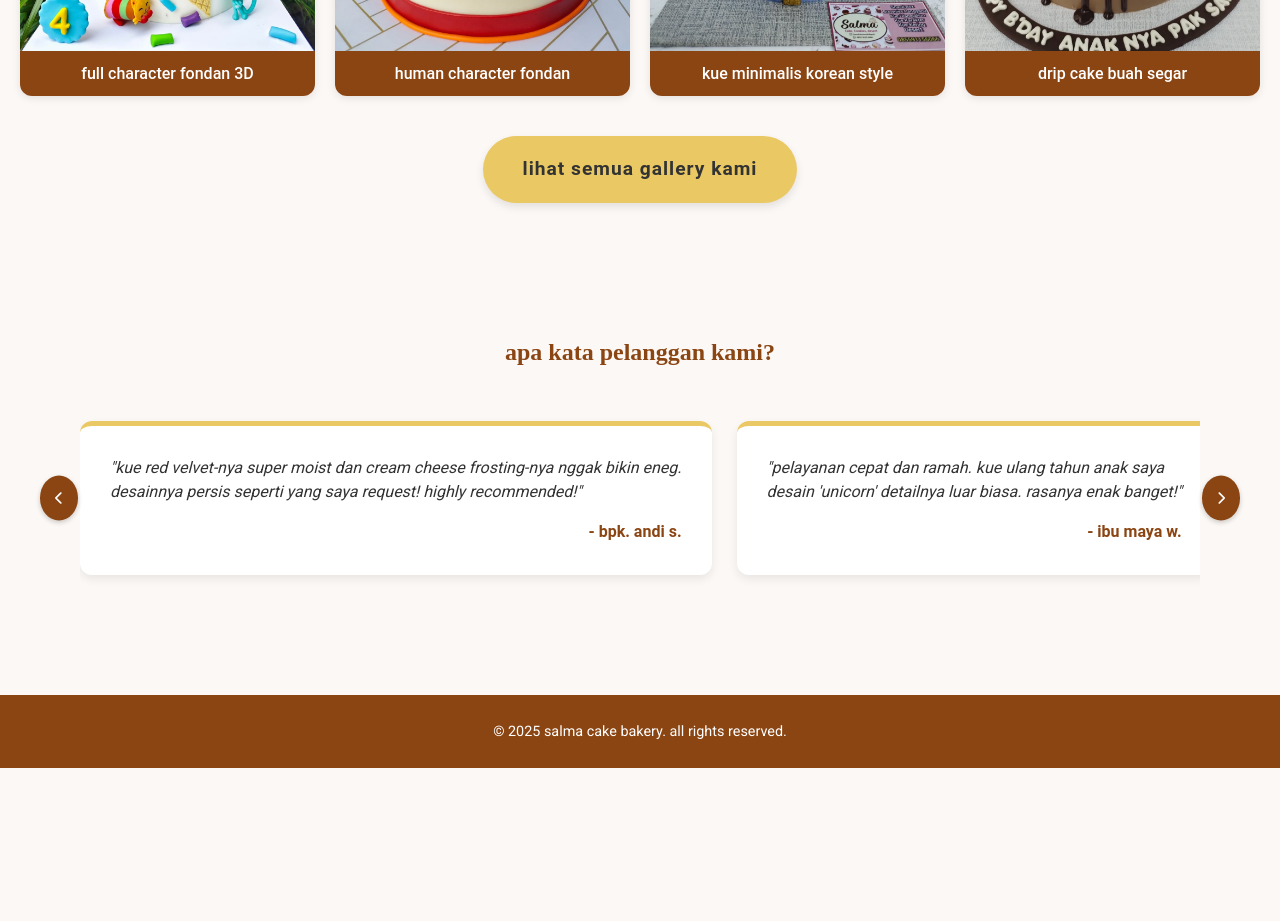
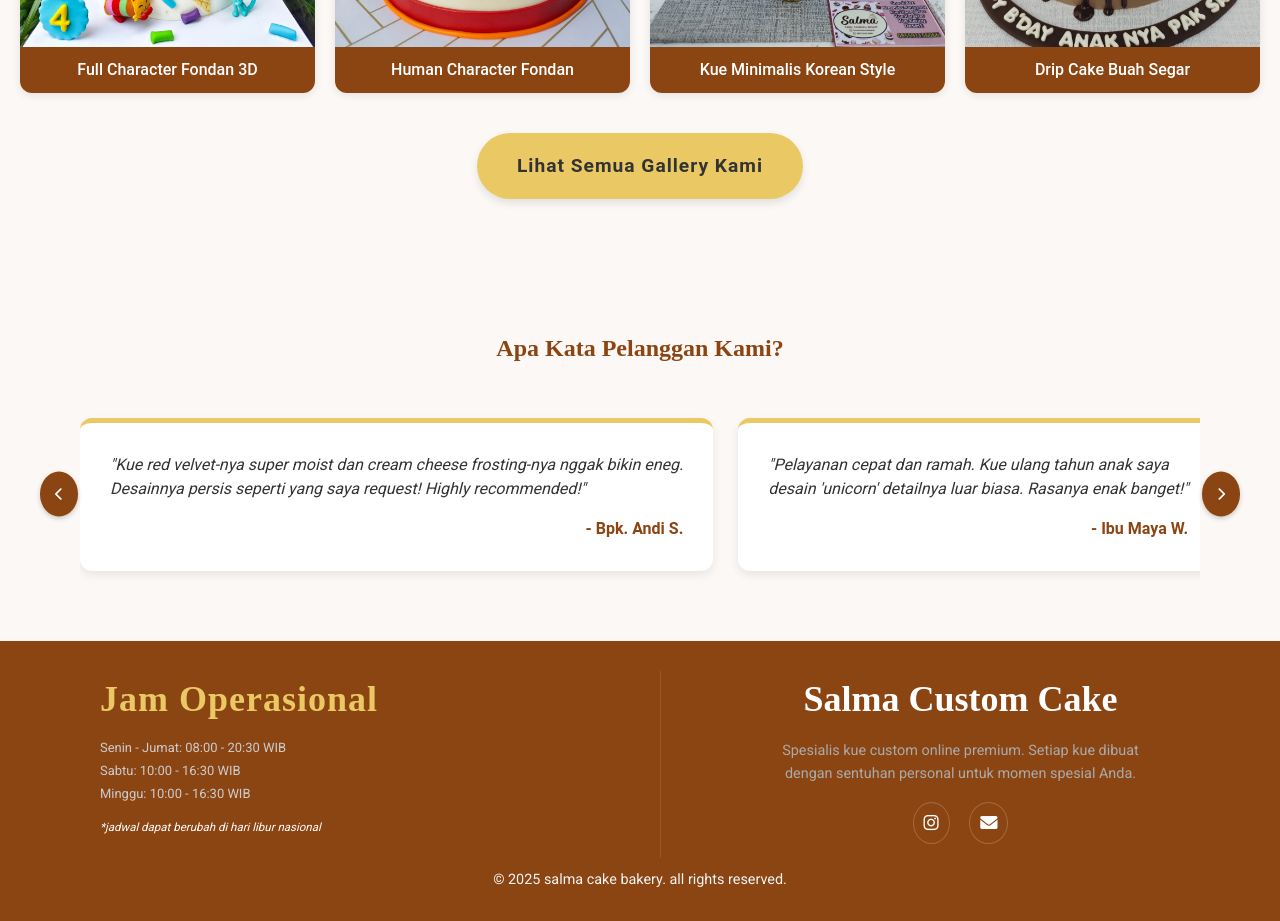
Before and after one commit to ribhawisono/scoobyboo, a plain HTML site: page index.html in a window 1280 px wide. Shown: the part 1240-2161 px from the top of the page. Before the commit the page ends 2008 px from the top, so only its background shows below. Drawn offline with Linux system fonts and the light colour scheme; files whose address does not match are found by name; a web font is replaced by a local one.

Commit message:
footer homepage

```diff
--- a/css/style.css
+++ b/css/style.css
@@ -7,6 +7,7 @@
     --text-light: #ffffff;
     --bg-light: #FBF8F5; /* Background sangat terang */
     --bg-card: #ffffff;
+    --bg-dark: #8B4513;
     --font-serif: 'Playfair Display', serif;
     --font-sans: 'Roboto', sans-serif;
     --border-radius-main: 12px;
@@ -76,6 +77,8 @@ header {
 nav a {
     margin-left: 25px;
     padding: 10px 18px;
+    /* PERBAIKAN FONT NAVBAR DITAMBAHKAN KEMBALI */
+    font-family: var(--font-sans);
     font-weight: 500;
     border-radius: var(--border-radius-main);
     transition: background-color var(--transition-speed), color var(--transition-speed);
@@ -103,13 +106,109 @@ nav a.active:not(.cta-button) {
 
 /* 4. FOOTER */
 footer {
-    text-align: center;
-    padding: 25px;
-    background-color: var(--primary-color);
+    padding: 30px 20px;
+    background-color: var(--bg-dark); /* Latar belakang gelap */
     color: var(--text-light);
     font-size: 0.9em;
-    margin-top: 50px;
+    margin-top: 0;
 }
+
+.footer-grid {
+    display: grid;
+    grid-template-columns: 2fr 2fr; /* Kolom 1: Jam, Kolom 2: Logo */
+    max-width: 1300px;
+    margin: 0 auto;
+    gap: 40px;
+    align-items: start;
+    text-align: left;
+}
+
+.footer-grid h3 {
+    font-family: var(--font-serif);
+    font-size: 2.5em;
+    font-weight: 700;
+    text-transform: none;
+    color: var(--secondary-color); /* Judul menggunakan warna aksen */
+    margin-bottom: 10px;
+    margin-left: 80px;
+    letter-spacing: 1px;
+}
+
+/* Kolom Jam Kerja */
+.working-hours p {
+    margin-left: 80px;
+    margin-bottom: 5px;
+    font-size: 0.9em;
+    line-height: 1.4;
+    color: #ccc;
+}
+
+.note-disclaimer {
+    display: block;
+    margin-left: 80px;
+    margin-top: 15px;
+    color: #fdfdfd;
+    font-size: 0.8em;
+}
+
+/* Kolom Socmed (Logo & Deskripsi) */
+.footer-socmed {
+    display: flex;
+    flex-direction: column;
+    align-items: center;
+    text-align: center;
+    padding: 0 40px;
+    border-left: 1px solid rgba(255, 255, 255, 0.1);
+}
+
+.footer-logo {
+    font-family: var(--font-serif);
+    font-size: 2.5em;
+    font-weight: 700;
+    color: var(--text-light);
+    transition: color var(--transition-speed);
+    margin-bottom: 10px;
+}
+
+.footer-logo:hover {
+    color: var(--secondary-color);
+}
+
+.footer-description {
+    font-size: 0,9em;
+    line-height: 1.6;
+    color: #aaa;
+    margin-bottom: 25px;
+    max-width: 400px;
+}
+
+.social-icons {
+    margin-bottom: 20px;
+}
+
+.social-icons a {
+    color: var(--text-light);
+    font-size: 1.2em;
+    margin: 0 8px;
+    padding: 10px;
+    border: 1px solid rgba(255, 255, 255, 0.2);
+    border-radius: 50%;
+    transition: background-color var(--transition-speed), color var(--transition-speed);
+}
+
+.social-icons a:hover {
+    background-color: var(--secondary-color);
+    color: var(--bg-dark);
+    border-color: var(--secondary-color);
+}
+
+.copyright {
+    color: #f5f4f4;
+    font-size: 1em;
+    text-align: center;
+    margin-top: 10px;
+}
+
 
 /* 5. HOMEPAGE (index.html) */
 #hero {
@@ -349,12 +448,14 @@ footer {
 .image-carousel-mini {
     position: relative;
     width: 100%;
-    height: 500px;
+    /* Mengubah tinggi mutlak menjadi aspect-ratio agar responsif */
+    aspect-ratio: 3 / 4;
     overflow: hidden;
     border-top-left-radius: var(--border-radius-main);
     border-top-right-radius: var(--border-radius-main);
-    aspect-ratio: 3 / 4;
 }
+/* Menghapus height: 500px yang lama dari .image-carousel-mini */
+
 
 .image-stack {
     display: flex;
@@ -751,6 +852,21 @@ fieldset input[type="radio"] {
     .contact-grid {
         grid-template-columns: 1fr;
     }
+
+    /* Responsive Footer */
+    .footer-grid {
+        grid-template-columns: 1fr; /* Stack semua kolom footer */
+        text-align: center;
+    }
+
+    .footer-socmed {
+        border-left: none;
+        border-right: none;
+        border-top: 1px solid rgba(255, 255, 255, 0.1);
+        border-bottom: 1px solid rgba(255, 255, 255, 0.1);
+        padding: 30px 20px;
+        margin: 20px 0;
+    }
 }
 
 @media (max-width: 768px) {
--- a/index.html
+++ b/index.html
@@ -30,52 +30,47 @@
     <main class="homepage-content">
 
         <section id="hero">
-            <h1>wujudkan kue ulang tahun impian anda!</h1>
-            <p>salma cake bakery melayani pesanan kue ulang tahun custom secara online. kualitas premium, desain sesuai keinginan anda.</p>
+            <h1>Wujudkan kue ulang tahun impian anda!</h1>
+            <p>Salma Cake Bakery melayani pesanan kue ulang tahun <i>custom</i> secara <i>online</i>. kualitas premium, desain sesuai keinginan anda.</p>
             <a href="form-order.html" class="cta-large">mulai pesanan custom sekarang!</a>
         </section>
 
         <section id="about">
             <div>
-                <h2>tentang kami</h2>
-                <p>kami adalah umkm kue ulang tahun custom yang berfokus pada detail dan rasa. setiap kue dibuat dengan bahan baku pilihan dan sentuhan personal. kami siap mewujudkan ide kue terunik anda, dari figur 3D rumit hingga desain minimalis modern. kami menjamin <b>kualitas premium</b> untuk setiap momen spesial.</p>
+                <h2>Tentang Kami</h2>
+                <p>Kami adalah UMKM kue ulang tahun custom yang berfokus pada detail dan rasa. Setiap kue dibuat dengan bahan baku pilihan dan sentuhan personal. Kami siap mewujudkan ide kue terunik anda, dari figur 3D rumit hingga desain minimalis modern. Kami menjamin <b>kualitas premium</b> untuk setiap momen spesial.</p>
                 <a href="about.html" class="link-secondary">baca kisah kami →</a>
-            </div>
-            <div class="info-card">
-                <h3>jam operasional</h3>
-                <p>senin - sabtu: 09.00 - 18.00 wib</p>
-                <p>minggu: libur produksi</p>
             </div>
         </section>
 
         <section id="gallery-preview">
-            <h2>cari inspirasi desain</h2>
-            <p>lihat koleksi kue terbaik kami yang pernah dibuat untuk mendapatkan inspirasi desain kue anda berikutnya.</p>
+            <h2>Cari Inspirasi Desain</h2>
+            <p>Lihat koleksi kue terbaik kami yang pernah dibuat untuk mendapatkan inspirasi desain kue anda berikutnya.</p>
 
             <div class="katalog-grid-preview">
                 <a href="gallery.html?filter=sulit" class="preview-item">
                     <img src="img/sulit/gabby1.jpg" alt="full character fondan 3D">
-                    <span>full character fondan 3D</span>
+                    <span>Full Character Fondan 3D</span>
                 </a>
                 <a href="gallery.html?filter=karakter" class="preview-item">
                     <img src="img/karakter/human1.webp" alt="human character fondan">
-                    <span>human character fondan</span>
+                    <span>Human Character Fondan</span>
                 </a>
                 <a href="gallery.html?filter=minimalis" class="preview-item">
                     <img src="img/minimalis/triwarna1.webp" alt="kue minimalis korean style">
-                    <span>kue minimalis korean style</span>
+                    <span>Kue Minimalis Korean Style</span>
                 </a>
                 <a href="gallery.html?filter=drip" class="preview-item">
                     <img src="img/drip/cokelatstoberi1.webp" alt="drip cake buah segar">
-                    <span>drip cake buah segar</span>
+                    <span>Drip Cake Buah Segar</span>
                 </a>
             </div>
 
-            <a href="gallery.html" class="cta-large" style="background-color: var(--secondary-color); color: var(--text-dark); margin-top: 40px;">lihat semua gallery kami</a>
+            <a href="gallery.html" class="cta-large" style="background-color: var(--secondary-color); color: var(--text-dark); margin-top: 40px;">Lihat Semua Gallery Kami</a>
         </section>
 
         <section id="testimonials">
-            <h2 style="text-align: center; margin-top: 60px; margin-bottom: 30px;">apa kata pelanggan kami?</h2>
+            <h2 style="text-align: center; margin-top: 60px; margin-bottom: 30px;">Apa Kata Pelanggan Kami?</h2>
 
             <div class="slider-container">
                 <button id="slideLeft" class="slider-button">
@@ -84,33 +79,43 @@
 
                 <div class="card-slider" id="cardSlider">
                     <div class="card testimonial-card">
-                        <p class="quote">"kue red velvet-nya super moist dan cream cheese frosting-nya nggak bikin eneg.
-                        <br>desainnya persis seperti yang saya request! highly recommended!"</p>
-                        <p class="author">- bpk. andi s.</p>
+                        <a href="https://www.instagram.com/kueulangtahunmurahdepok" target="_blank">
+                            <p class="quote">"Kue red velvet-nya super moist dan cream cheese frosting-nya nggak bikin eneg.
+                            <br>Desainnya persis seperti yang saya request! Highly recommended!"</p>
+                            <p class="author">- Bpk. Andi S.</p>
+                        </a>
                     </div>
 
                     <div class="card testimonial-card">
-                        <p class="quote">"pelayanan cepat dan ramah. kue ulang tahun anak saya
-                        <br>desain 'unicorn' detailnya luar biasa. rasanya enak banget!"</p>
-                        <p class="author">- ibu maya w.</p>
+                        <a href="https://google.com/maps" target="_blank">
+                            <p class="quote">"Pelayanan cepat dan ramah. Kue ulang tahun anak saya
+                            <br>desain 'unicorn' detailnya luar biasa. Rasanya enak banget!"</p>
+                            <p class="author">- Ibu Maya W.</p>
+                        </a>
                     </div>
 
                     <div class="card testimonial-card">
-                        <p class="quote">"suka sekali dengan tiramisu cake-nya! kopinya pas,
-                        <br>manisnya juga seimbang. pengiriman juga aman sampai tujuan."</p>
-                        <p class="author">- sdr. ridho w.</p>
+                        <a href="https://google.com/maps" target="_blank">
+                            <p class="quote">"Suka sekali dengan tiramisu cake-nya! Kopinya pas,
+                            <br>manisnya juga seimbang. Pengiriman juga aman sampai tujuan."</p>
+                            <p class="author">- Sdr. Ridho W.</p>
+                        </a>
                     </div>
 
                     <div class="card testimonial-card">
-                        <p class="quote">"ini sudah order yang ke-3 kali. selalu puas dengan hasilnya,
-                            <br>terutama untuk custom minimalis. terbaik!"</p>
-                        <p class="author">- ms. clara</p>
+                        <a href="https://google.com/maps" target="_blank">
+                            <p class="quote">"Ini sudah order yang ke-3 kali. Selalu puas dengan hasilnya,
+                            <br>terutama untuk custom minimalis. Terbaik!"</p>
+                            <p class="author">- Ms. Clara</p>
+                        </a>
                     </div>
 
                     <div class="card testimonial-card">
-                        <p class="quote">"lemon tart-nya segar dan kulit pie-nya renyah.
-                        <br>sempurna untuk acara arisan. pasti pesan lagi untuk varian lain."</p>
-                        <p class="author">- keluarga santoso</p>
+                        <a href="https://google.com/maps" target="_blank">
+                            <p class="quote">"Lemon tart-nya segar dan kulit pie-nya renyah.
+                            <br>Sempurna untuk acara arisan. Pasti pesan lagi untuk varian lain."</p>
+                            <p class="author">- Keluarga Santoso</p>
+                        </a>
                     </div>
                 </div>
 
@@ -122,7 +127,27 @@
         </main>
 
     <footer>
-        <p>&copy; 2025 salma cake bakery. all rights reserved.</p>
+        <div class="footer-grid">
+            <div class="working-hours">
+                <h3>Jam Operasional</h3>
+                <p>Senin - Jumat: 08:00 - 20:30 WIB</p>
+                <p>Sabtu: 10:00 - 16:30 WIB</p>
+                <p>Minggu: 10:00 - 16:30 WIB</p>
+                <small class="note-disclaimer"><i>*jadwal dapat berubah di hari libur nasional</i></small>
+            </div>
+
+            <div class="footer-socmed">
+                <a href="index.html" class="footer-logo">Salma Custom Cake</a>
+                <p class="footer-description">
+                    Spesialis kue custom online premium. Setiap kue dibuat dengan sentuhan personal untuk momen spesial Anda.
+                </p>
+                <div class="social-icons">
+                    <a href="https://instagram.com/kueulangtahunmurahdepok" target="_blank" aria-label="instagram"><i class="fab fa-instagram"></i></a>
+                    <a href="https://mail.google.com/mail/?view=cm&fs=1&to=salmacakebakery@gmail.com" target="_blank" aria-label="email"><i class="fas fa-envelope"></i></a>
+                </div>
+            </div>
+        </div>
+            <p class="copyright">&copy; 2025 salma cake bakery. all rights reserved.</p>
     </footer>
 
     <script src="js/javascript.js"></script>
```
Also changed, not shown: login.html (+0 -2 lines).
